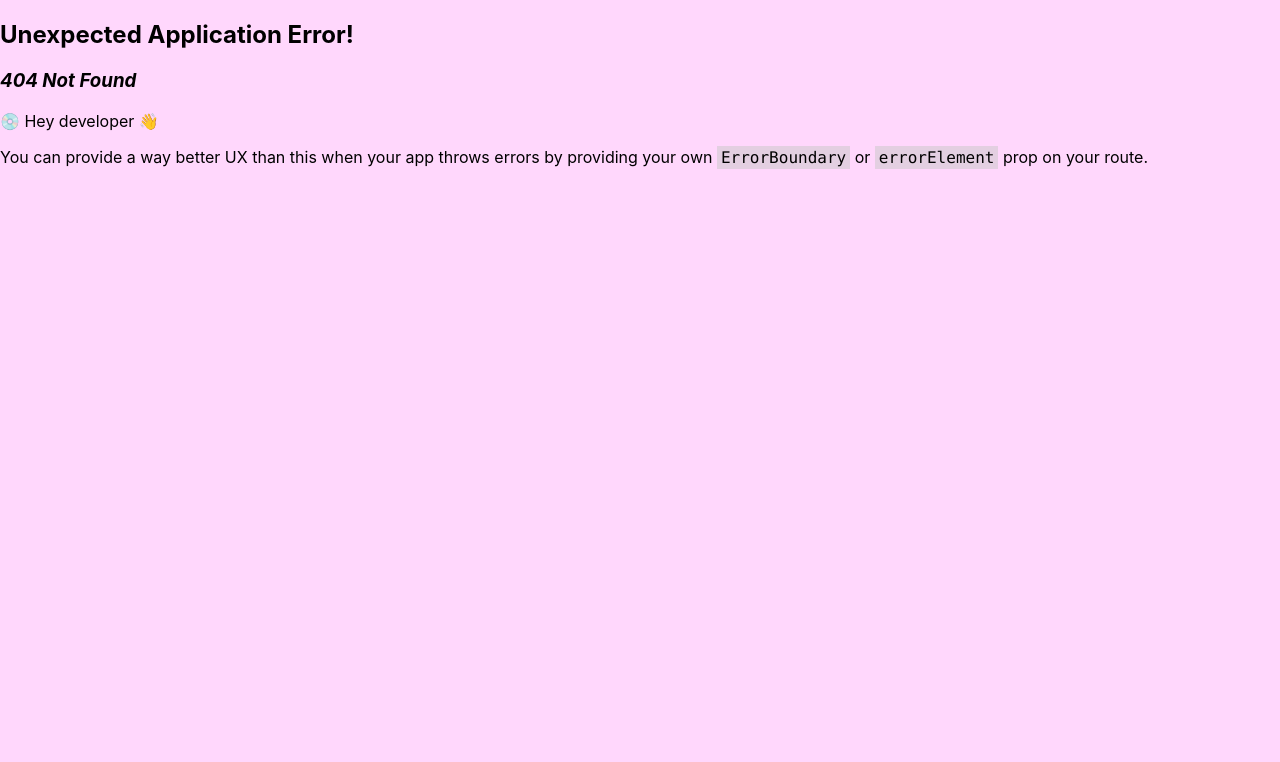
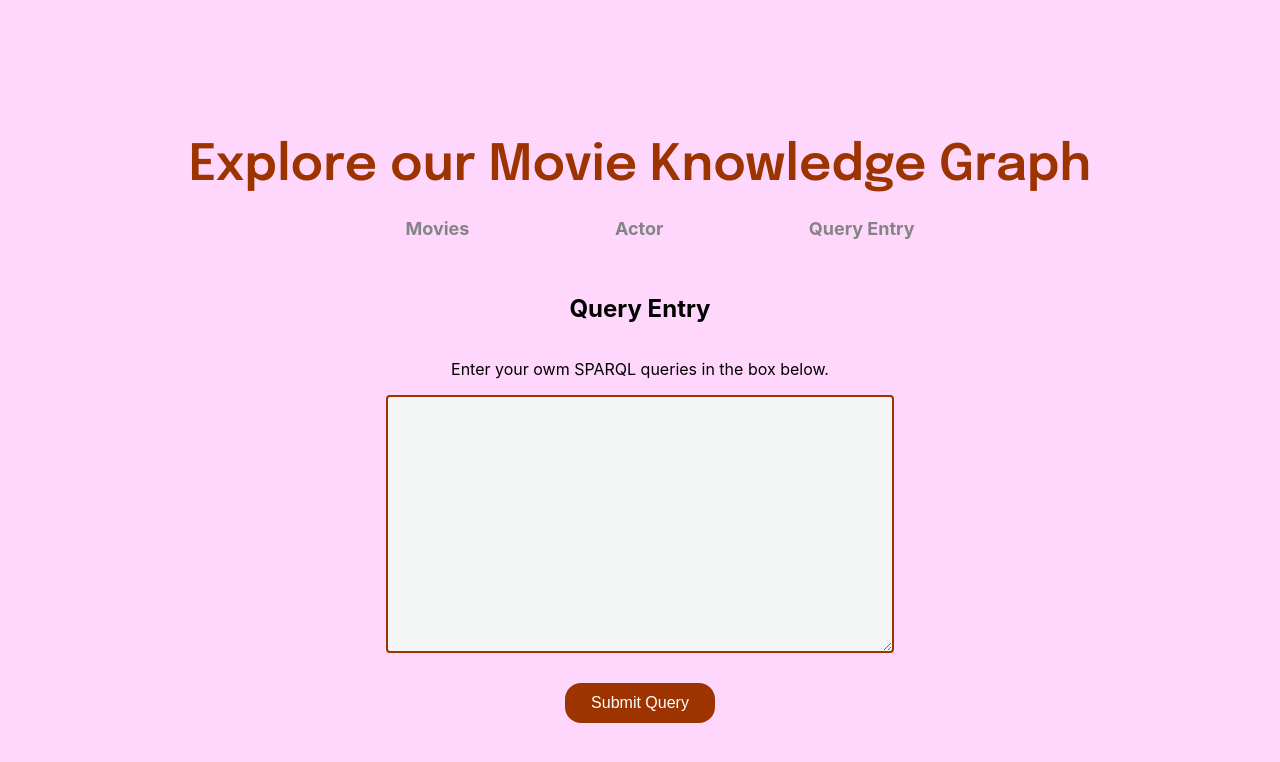
Before and after one commit to beatrixchikwu/INFO320-movies-vkg, a React (Create React App) app: page /query-entry in a window 1280 px wide. Before the commit this address had no page. Shown: the top 762 px of the page. Built offline with nearby package versions, Linux system fonts and the light colour scheme.

Commit message:
Egen side for query input. Stylet navigasjonsbar.

```diff
--- a/src/App.js
+++ b/src/App.js
@@ -1,10 +1,8 @@
 import React, { useState, useEffect } from 'react';
-import QueryInput from './QueryInput';
 import QueryResult from './QueryResult';
-import ActorSearch from './ActorSearch';
 import NavigationBar from './components/NavigationBar';
 import './styles.css';
-import { handleQueryOscarAward, handleQueryDialogueEditor, handleMovieInformation } from './QueryFunctions/QueryFunctions';
+import { handleQueryOscarAward, handleMovieInformation } from './QueryFunctions/QueryFunctions';
 import { handleAnimationGenre } from './QueryFunctions/QueryGenreFunctions';
 
 function App() {
@@ -39,6 +37,7 @@ function App() {
   return (
     <div className='container'>
       <NavigationBar/>
+      <h2>Movies</h2>
         <p className='description-paragraph'>Try some of these suggested SPARQL queries or enter your own in the box below.</p>
         <div className='ready-made-queries'>
             <div>
--- a/src/components/NavigationBar.js
+++ b/src/components/NavigationBar.js
@@ -1,4 +1,5 @@
 import React from "react";
+import { NavLink } from 'react-router-dom';
 import '../styles.css';
 
 function NavigationBar () {
@@ -6,8 +7,9 @@ function NavigationBar () {
         <div className="navbar-container">
             <h1 className='header'>Explore our Movie Knowledge Graph</h1>
             <ul className="navbar-menu">
-                <li><a href="/">Movies</a></li>
-                <li><a href="/actor">Actor</a></li>
+                <li><NavLink exact to="/" activeClassName="active-link">Movies</NavLink></li>
+                <li><NavLink to="/actor" activeClassName="active-link">Actor</NavLink></li>
+                <li><NavLink to="/query-entry" activeClassName="active-link">Query Entry</NavLink></li>
             </ul>
         </div>
     )
--- a/src/index.js
+++ b/src/index.js
@@ -8,6 +8,7 @@ import {
   createBrowserRouter,
   RouterProvider,
 } from "react-router-dom";
+import QueryEntryPage from './pages/QueryEntryPage';
 
 const router = createBrowserRouter([
   {
@@ -17,6 +18,10 @@ const router = createBrowserRouter([
   {
     path: "/actor",
     element: <ActorPage/>,
+  },
+  {
+    path: "/query-entry",
+    element: <QueryEntryPage/>,
   },
 ]);
 
--- /dev/null
+++ b/src/pages/QueryEntryPage.js
@@ -0,0 +1,48 @@
+import React, { useState } from 'react';
+import QueryInput from '../QueryInput';
+import QueryResult from '../QueryResult';
+import NavigationBar from "../components/NavigationBar";
+import '../styles.css';
+
+
+function QueryEntryPage () {
+
+
+    const [result, setResult] = useState(null);
+    const [error, setError] = useState(null);
+
+    const executeQuery = async (query) => {
+        try {
+            const response = await fetch('http://localhost:8080/sparql', {
+            method: 'POST',
+            headers: {
+            'Content-Type': 'application/sparql-query',
+            },
+            body: query,
+            });
+        if (!response.ok) {
+            throw new Error('Network response was not ok');
+        }
+        const resultData = await response.text();
+        setResult(resultData);
+        setError(null);
+        } catch (error) {
+        setError(`Error: ${error.message}`);
+        setResult(null);
+        }
+  };
+
+  return (
+    <div className='actor-page-container'>
+        <NavigationBar/>
+        <h2>Query Entry</h2>
+        <p>Enter your owm SPARQL queries in the box below.</p>
+        <QueryInput className='input-box' onSubmit={executeQuery} />
+        {error && <div>Error: {error}</div>}
+        {result && <QueryResult result={result} />}
+    </div>
+    );
+
+}
+
+export default QueryEntryPage;
--- a/src/styles.css
+++ b/src/styles.css
@@ -129,11 +129,23 @@ gap: 30px;
   flex-direction: row;
   justify-content: space-evenly;
   width: 800px;
+  height: 40px;
 }
 
-ul#navbar-menu .active {
-  font-weight: bold;
+.navbar-menu a {
+  color: rgb(132, 132, 132);
+  font-weight: 700;
+  font-size: 18px;
+  text-decoration: none;
+  transition: all .2s ease-in-out;
 }
+
+.navbar-menu a:hover {
+  color: #9d3400;
+  font-size: 22px;
+}
+
+
 
 /*ActorPage.js*/
 .actor-page-container {
```
